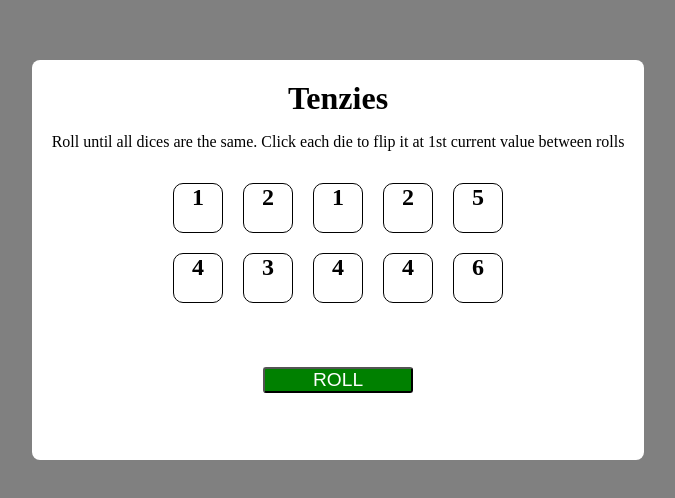
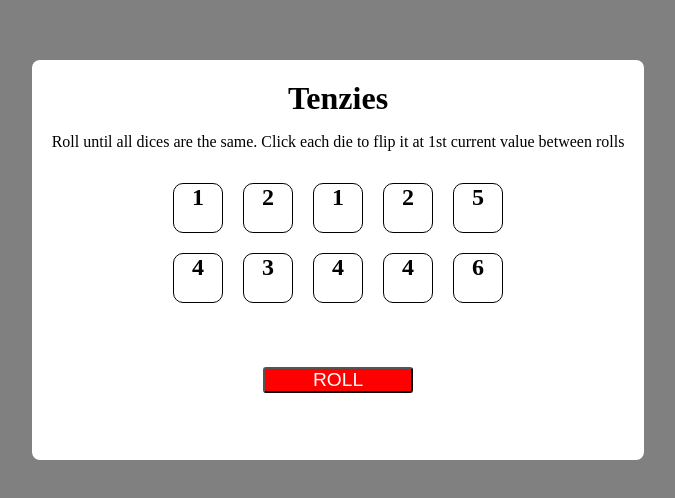
Before and after one commit to Sam10-debug/tenzies-game-react-app, a React (Create React App) app: page / in a window 1280 px wide. Shown: the part 140-638 px from the top of the page, without its empty margins (302-977 px from the left). Built offline with nearby package versions, Linux system fonts and the light colour scheme; the HTML template or start-up script is replaced by a standard one.

Commit message:
changed roll button to red

```diff
--- a/src/style.css
+++ b/src/style.css
@@ -42,7 +42,7 @@ button{
 	border-radius: 3px;
 	font-size: 1.2rem;
 	width: 150px;
-	background-color: green;
+	background-color: red;
 	color: #ffffff;
 }
 .dice-container{
```
